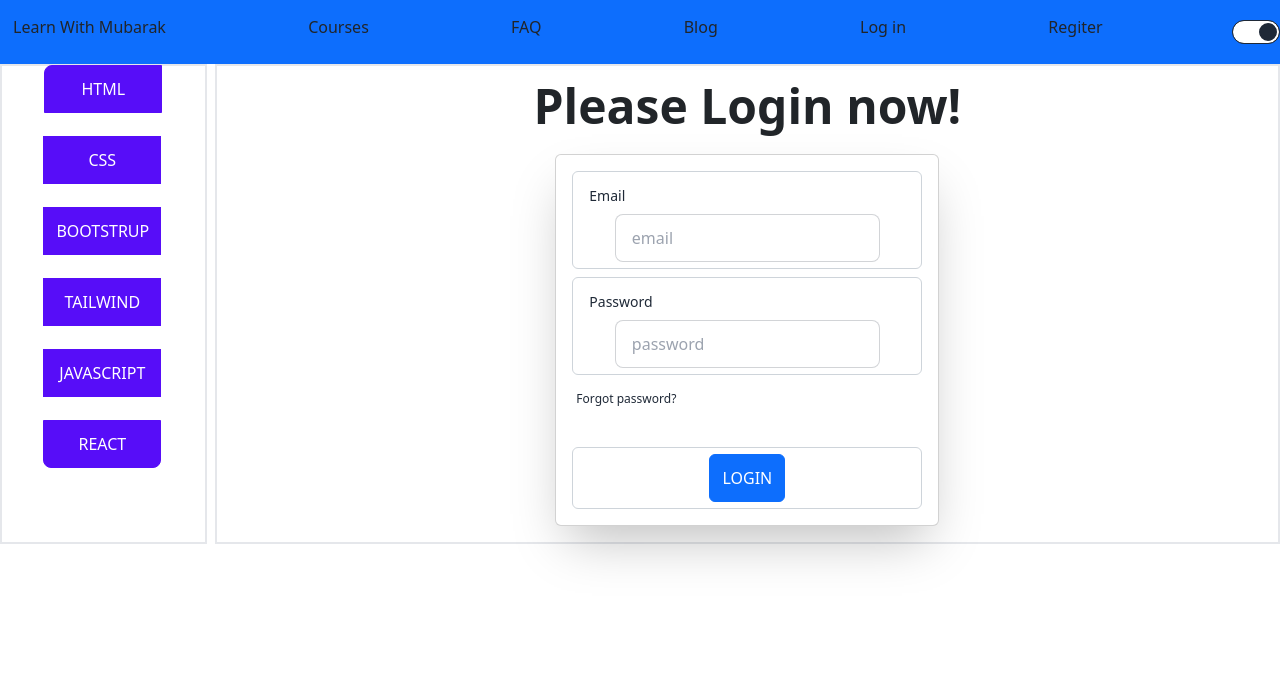
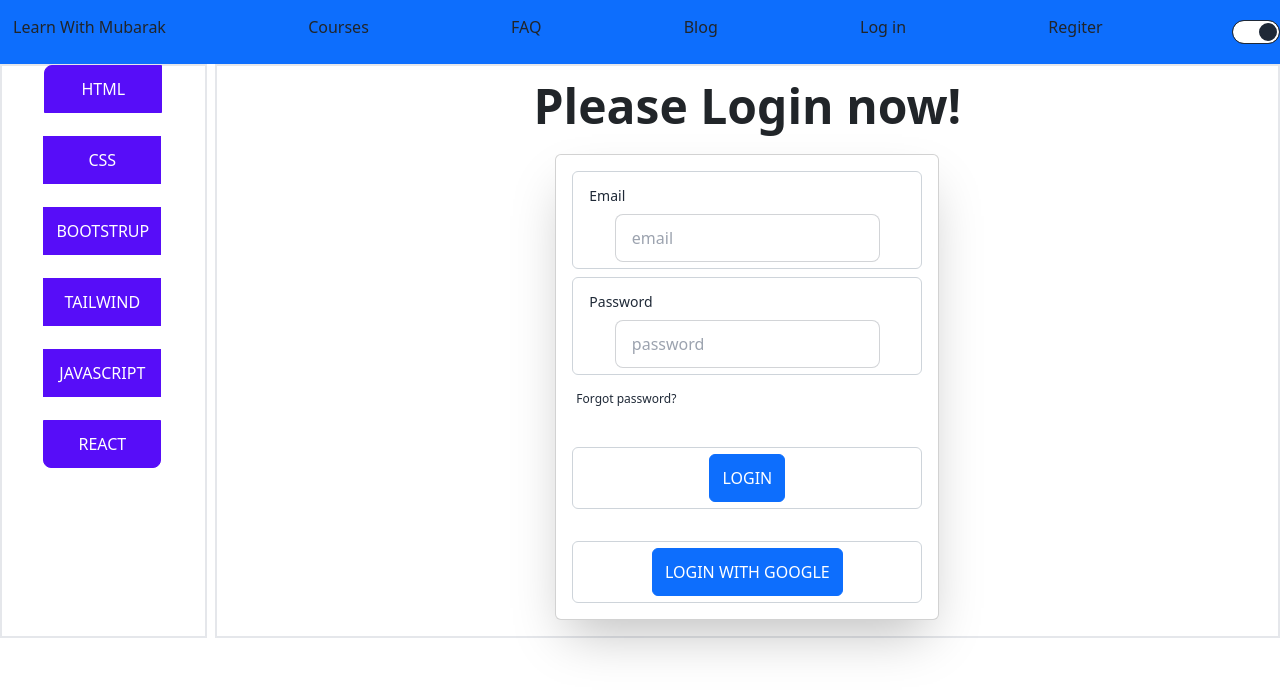
Before and after one commit to ICTMubarak/learning-platform-client-a10, a React (Create React App) app: page /login in a window 1280 px wide. Shown: the top 694 px of the page. Built offline with nearby package versions, Linux system fonts and the light colour scheme.

Commit message:
Some update before workinng with google authentication

```diff
--- a/src/App.js
+++ b/src/App.js
@@ -43,10 +43,7 @@ function App() {
 
         {path: '/start/:courseId',
           loader: async ({params}) => {
-
            const ID = params.courseId;
-
-
           return fetch(`http://localhost:5000/courses/${ID}`);
 
     },
--- a/src/components/Header.js
+++ b/src/components/Header.js
@@ -6,7 +6,6 @@ const Header = () => {
     return (
         <div>
                 <div className="navbar bg-primary text-primary-content">
-
                      <Link to='/' className="btn btn-ghost normal-case text-xl">Learn With Mubarak</Link>
                      <Link className="btn btn-ghost normal-case text-xl" to='/'>Courses</Link>
                      <Link className="btn btn-ghost normal-case text-xl" to='/fqa'>FAQ</Link>
--- a/src/components/Home.js
+++ b/src/components/Home.js
@@ -18,7 +18,7 @@ const Home = () => {
             </div>
 
             <div class="col-span-5 border-2">
-                <h1>This is home courses= {courses.length}</h1>
+                <h1>There are have {courses.length} Courses to Learn With Mubarak!</h1>
                 <div class="grid grid-cols-3 gap-2 border-4 gap-4">
                      {
                         courses.map(course => <Course key={course.id} course={course}></Course>)
--- a/src/components/Login.js
+++ b/src/components/Login.js
@@ -41,6 +41,9 @@ const Login = () => {
         <div className="form-control mt-6">
           <button className="btn btn-primary">Login</button>
         </div>
+        <div className="form-control mt-6">
+          <button className="btn btn-primary">Login with Google</button>
+        </div>
       </div>
     </form>
   </div>
--- a/src/components/Register.js
+++ b/src/components/Register.js
@@ -14,10 +14,6 @@ const Register = () => {
                   <button className="btn btn-active">React</button>
               </div>
            </div>
-
-
-
-
 
             <div className="hero min-h-screen bg-base-200" class="col-span-5 border-2">
               <div className="hero-content flex-col">
```
Lines whose indentation alone changed are shown as unchanged.
